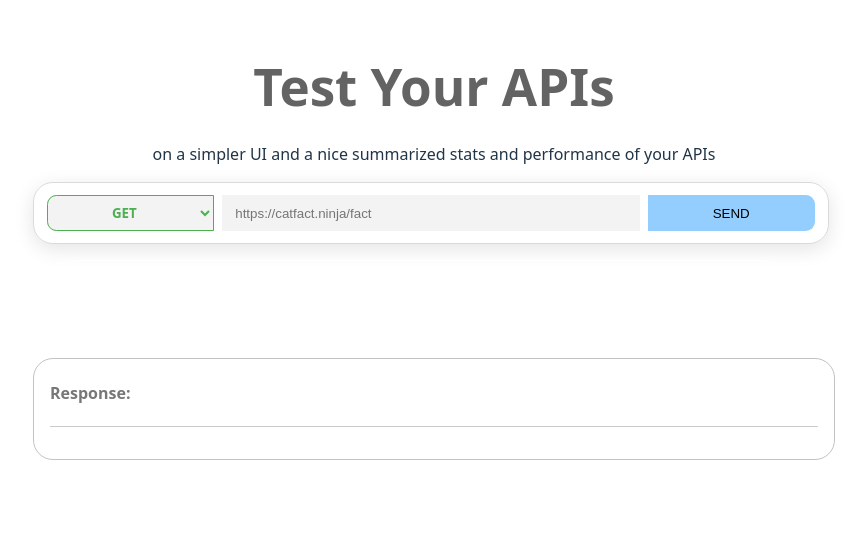
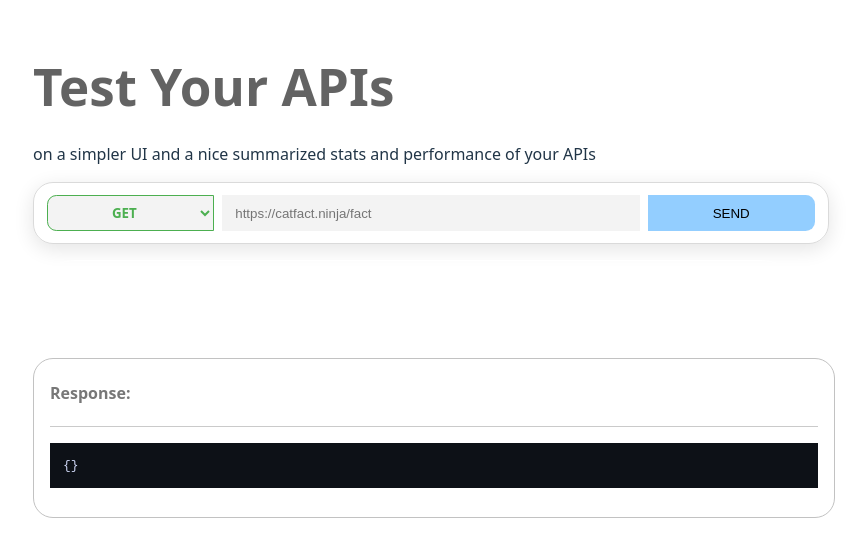
Before and after one commit to Auston-Mtabane/API_Tester, a React (Vite) app: page / in a window 1280 px wide. Shown: the top 556 px of the page, without its empty margins (206-1072 px from the left). Built offline with nearby package versions, Linux system fonts and the light colour scheme.

Commit message:
jsonCorrect formatting

```diff
--- a/package.json
+++ b/package.json
@@ -10,12 +10,14 @@
     "preview": "vite preview"
   },
   "dependencies": {
+    "highlight.js": "^11.11.1",
     "marked": "^16.2.1",
     "react": "^19.1.1",
     "react-dom": "^19.1.1"
   },
   "devDependencies": {
     "@eslint/js": "^9.33.0",
+    "@types/highlight.js": "^9.12.4",
     "@types/react": "^19.1.10",
     "@types/react-dom": "^19.1.7",
     "@vitejs/plugin-react": "^5.0.0",
--- a/src/components/Response.tsx
+++ b/src/components/Response.tsx
@@ -1,5 +1,10 @@
 import "../styles/styleJson.css";
-import { strJsonToPrittyHtml} from '../processJson';
+import { useEffect, useRef } from "react";
+import hljs from "highlight.js/lib/core";
+import json from "highlight.js/lib/languages/json";
+import "highlight.js/styles/github-dark.css";
+
+hljs.registerLanguage("json", json);
 
 interface Resp {
   data: string;
@@ -10,24 +15,26 @@ function Response({ data }: Resp) {
   if (data != "") {
     g = JSON.parse(data);
   }
-  console.log(JSON.stringify(g, null, 8));
-  let str: string = `Response ${data}`;
+  console.log(JSON.stringify(g, null, 2));
+
+  const codeRef = useRef<HTMLElement>(null);
+  useEffect(() => {
+    if (codeRef.current) {
+      hljs.highlightElement(codeRef.current);
+    }
+  }, [g]);
+
   return (
     <>
-      <div id="response" >
+      <div id="response">
         <div id="title-div">
           <h4>Response: </h4>
-
         </div>
-         {/* <div id="body" dangerouslySetInnerHTML={{__html:strJsonToPrittyHtml(data)}}/> */}
-         <pre>
-          <code className="language-json"dangerouslySetInnerHTML={{__html:data}} />
-
-
-
-         </pre>
+        {/* <div id="body" dangerouslySetInnerHTML={{__html:strJsonToPrittyHtml(data)}}/> */}
+        <pre>
+          <code ref={codeRef} className="language-json">{JSON.stringify(g,null,2)}</code>
+        </pre>
       </div>
-
     </>
   );
 }
--- a/src/styles/App.css
+++ b/src/styles/App.css
@@ -2,7 +2,6 @@
   max-width: 1280px;
   margin: 0 auto;
   padding: 2rem;
-  text-align: center;
 }
 
 .rounded-div {
@@ -107,7 +106,7 @@ option {
 }
 
 #response {
-  color: #ff4daf;
+  /* color: #ff4daf; */
   display: block;
   justify-content: left;
   margin-top: 1em;
@@ -118,6 +117,11 @@ option {
   border: 1px solid rgb(194, 194, 194);
   border-radius: 20px;
 }
+.hljs-attr { color: #fab387; }   /* keys */
+.hljs-string { color: #a6e3a1; } /* strings */
+.hljs-number { color: #f38ba8; } /* numbers */
+.hljs-literal { color: #89b4fa; } /* true, false, null */
+.hljs-punctuation { color: #cdd6f4; }
 
 #title-div {
   display: flex;
```
Also changed, not shown: 1 other file (tests, documents, lock files or other folders).
